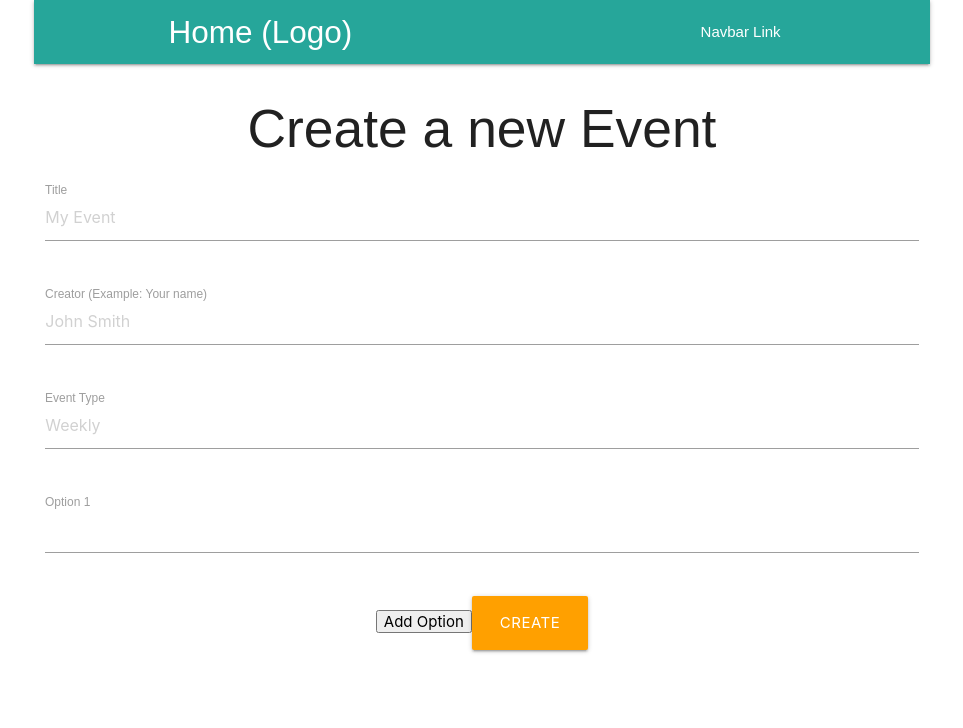
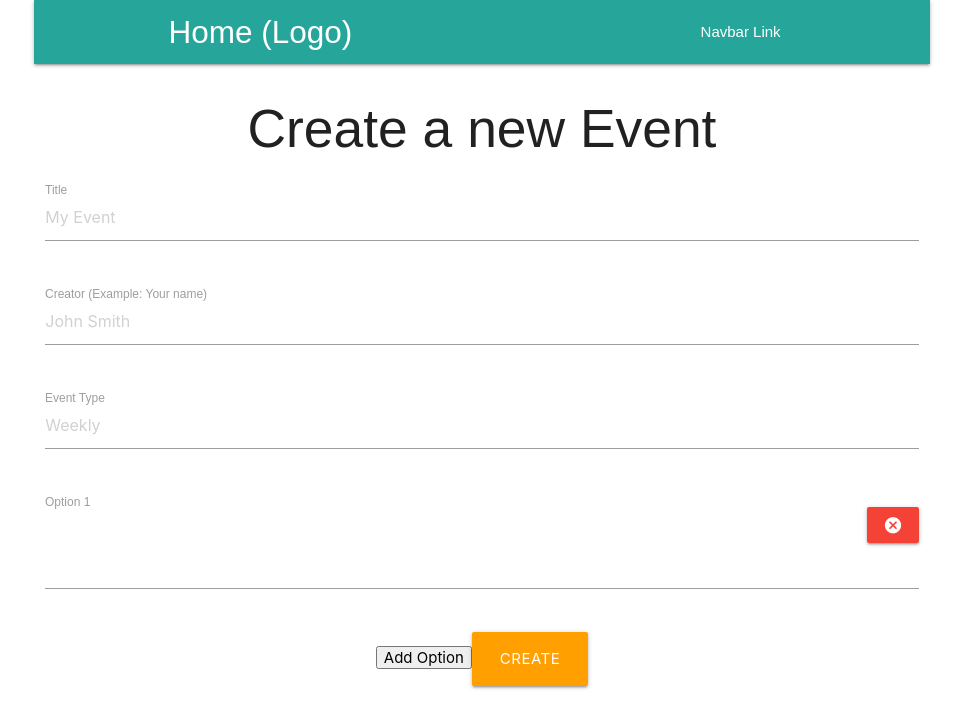
Before and after one commit to shimoal/are-you-free, a React (Create React App) app in the folder client/: page /events/new in a window 1280 px wide. Shown: the top 728 px of the page, without its empty margins (158-1121 px from the left). Built offline with nearby package versions, Linux system fonts and the light colour scheme.

Commit message:
Allow user to remove options before creating event

```diff
--- a/client/src/components/events/EventForm.tsx
+++ b/client/src/components/events/EventForm.tsx
@@ -44,6 +44,13 @@ class EventForm extends Component<{} & RouteComponentProps> {
 			options.push("");
 			return {...prevState, options};
 		});
+		event.preventDefault();
+	}
+
+	removeOption(optionIndex: number, event: any) {
+		const options = [...this.state.options];
+		options.splice(optionIndex, 1);
+		this.setState({options});
 		event.preventDefault();
 	}
 
@@ -101,6 +108,11 @@ class EventForm extends Component<{} & RouteComponentProps> {
 							return (
 								<div key={"options-"+optionIndex} className="row">
 									<div className="input-field col s12">
+										<div className="right" onClick={(event) => {this.removeOption(optionIndex, event);}}>
+										  <a className="btn red">
+    										<i className="large material-icons">cancel</i>
+  										</a>
+  									</div>
 										<input
 											id={`options-${optionIndex}`}
 											onChange={event => this.handleOptionsChange(optionIndex, event)}
```
